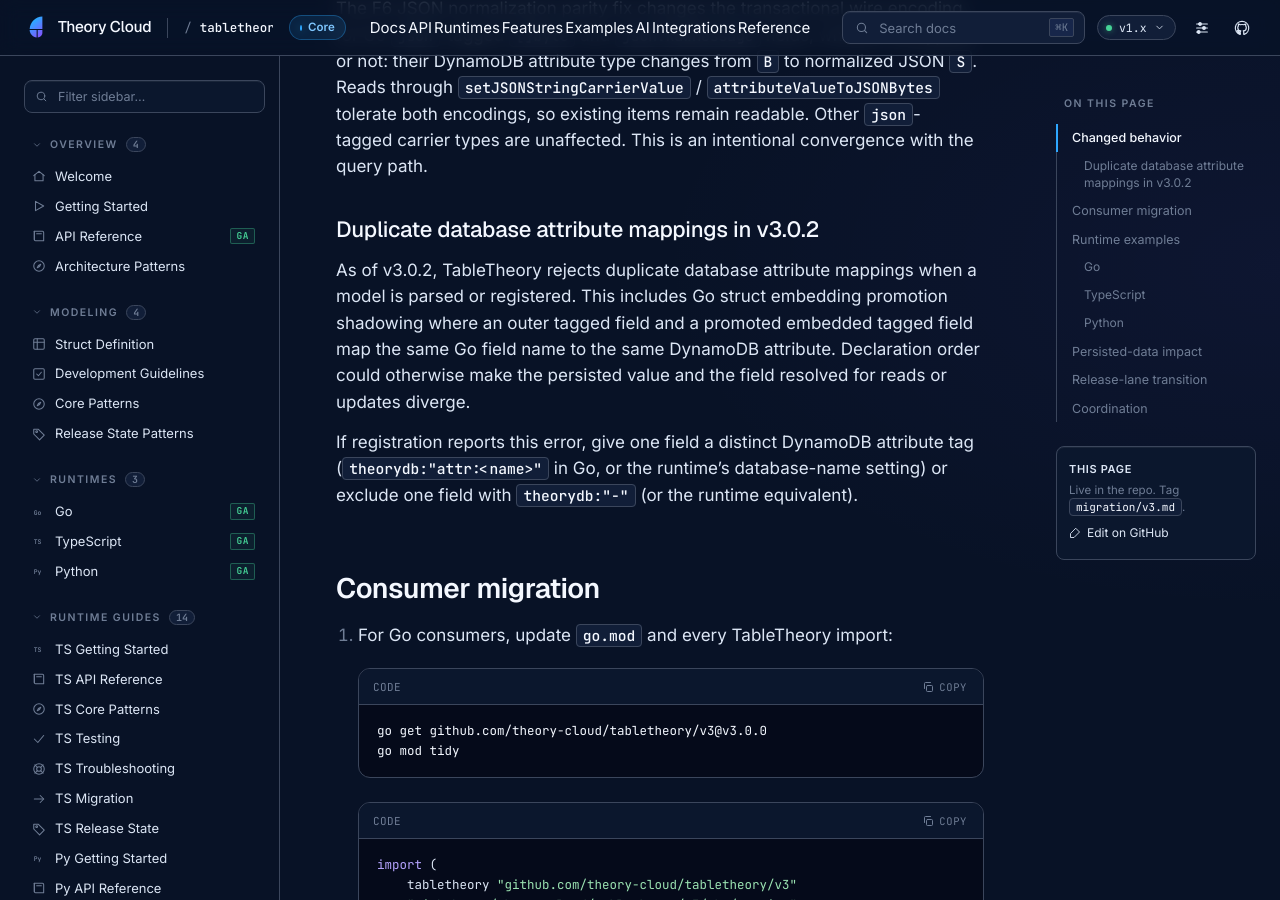
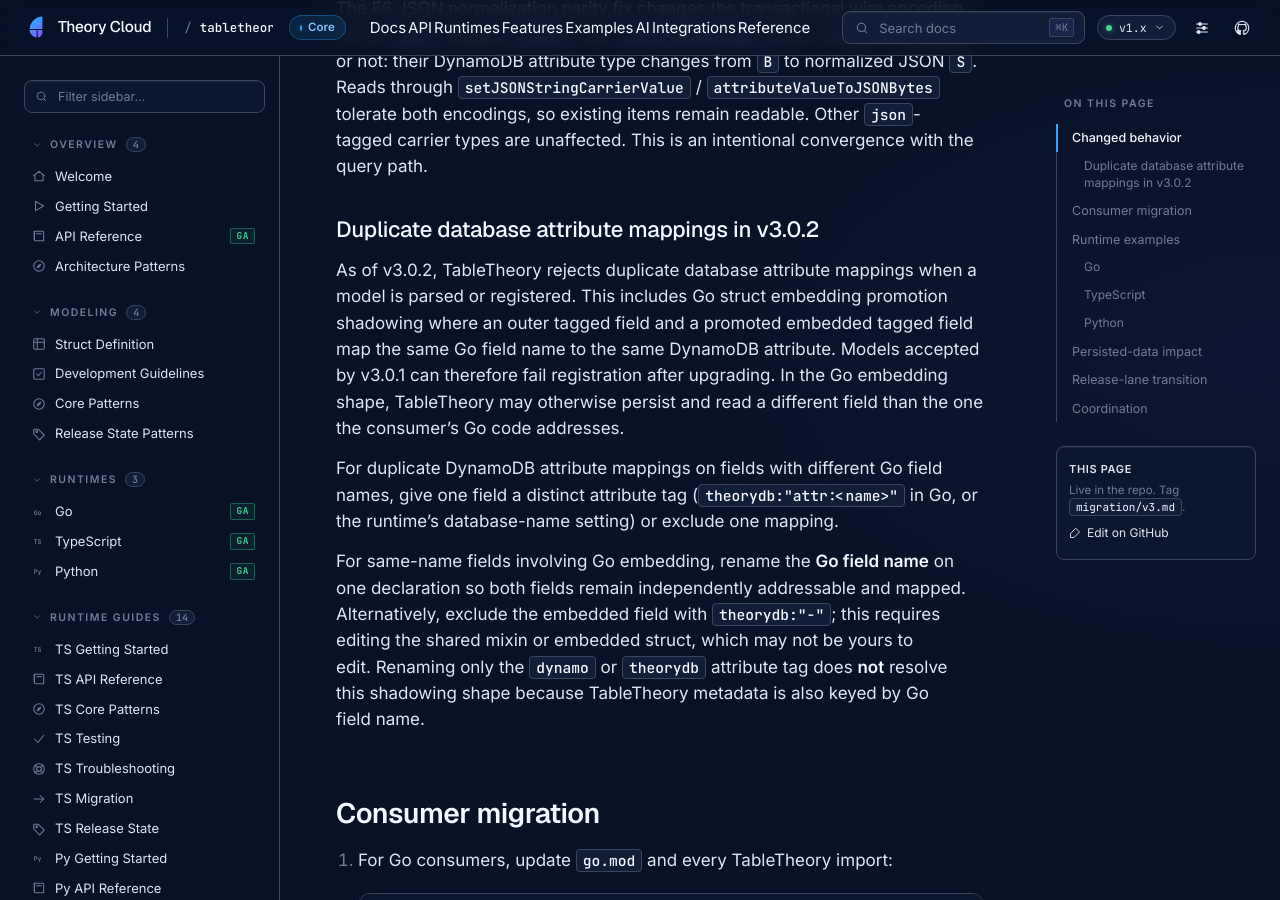
Before and after one commit to theory-cloud/TableTheory, a Jekyll site: the page built from docs/migration/v3.md, in a window 1280 px wide and 900 px high, scrolled down 1693 px. Built offline with Jekyll 4.4.1, drawn with Linux system fonts in a browser that asks for light colours; some of the changed text lies outside the part shown.

Commit message:
docs(model): correct embedded collision remediation
Tell consumers to rename a Go field for embedded same-name collisions, distinguish ordinary database-name collisions, and warn that changing only the attribute tag leaves shadowing unresolved.\n\nRefs THE-2784

```diff
--- a/docs/migration/v3.md
+++ b/docs/migration/v3.md
@@ -68,13 +68,21 @@ types are unaffected. This is an intentional convergence with the query path.
 As of v3.0.2, TableTheory rejects duplicate database attribute mappings when a
 model is parsed or registered. This includes Go struct embedding promotion
 shadowing where an outer tagged field and a promoted embedded tagged field map
-the same Go field name to the same DynamoDB attribute. Declaration order could
-otherwise make the persisted value and the field resolved for reads or updates
-diverge.
+the same Go field name to the same DynamoDB attribute. Models accepted by
+v3.0.1 can therefore fail registration after upgrading. In the Go embedding
+shape, TableTheory may otherwise persist and read a different field than the
+one the consumer's Go code addresses.
 
-If registration reports this error, give one field a distinct DynamoDB
-attribute tag (`theorydb:"attr:<name>"` in Go, or the runtime's database-name
-setting) or exclude one field with `theorydb:"-"` (or the runtime equivalent).
+For duplicate DynamoDB attribute mappings on fields with different Go field
+names, give one field a distinct attribute tag (`theorydb:"attr:<name>"` in Go,
+or the runtime's database-name setting) or exclude one mapping.
+
+For same-name fields involving Go embedding, rename the **Go field name** on
+one declaration so both fields remain independently addressable and mapped.
+Alternatively, exclude the embedded field with `theorydb:"-"`; this requires
+editing the shared mixin or embedded struct, which may not be yours to edit.
+Renaming only the `dynamo` or `theorydb` attribute tag does **not** resolve this
+shadowing shape because TableTheory metadata is also keyed by Go field name.
 
 ## Consumer migration
 
@@ -132,8 +140,11 @@ setting) or exclude one field with `theorydb:"-"` (or the runtime equivalent).
     `json.RawMessage` fields, encrypted or not. Their wire type changes from `B`
     to normalized JSON `S`; existing reads remain tolerant of both encodings.
 14. Audit models for fields that map to the same DynamoDB attribute, including
-    tagged fields shadowed through Go struct embedding. Rename or exclude one
-    mapping before upgrading to v3.0.2.
+    same-name tagged fields involving Go struct embedding; previously accepted
+    models may now fail registration. For different Go field names, rename or
+    exclude one attribute mapping. For the Go embedding shape, rename one Go
+    field or exclude the embedded field; changing only its attribute tag does
+    not resolve the collision.
 
 Legacy Go index-role tags such as `theorydb:"gsi:Name:pk"` and
 `theorydb:"gsi:Name:sk"` remain protected from update assignment. Exact token
```
